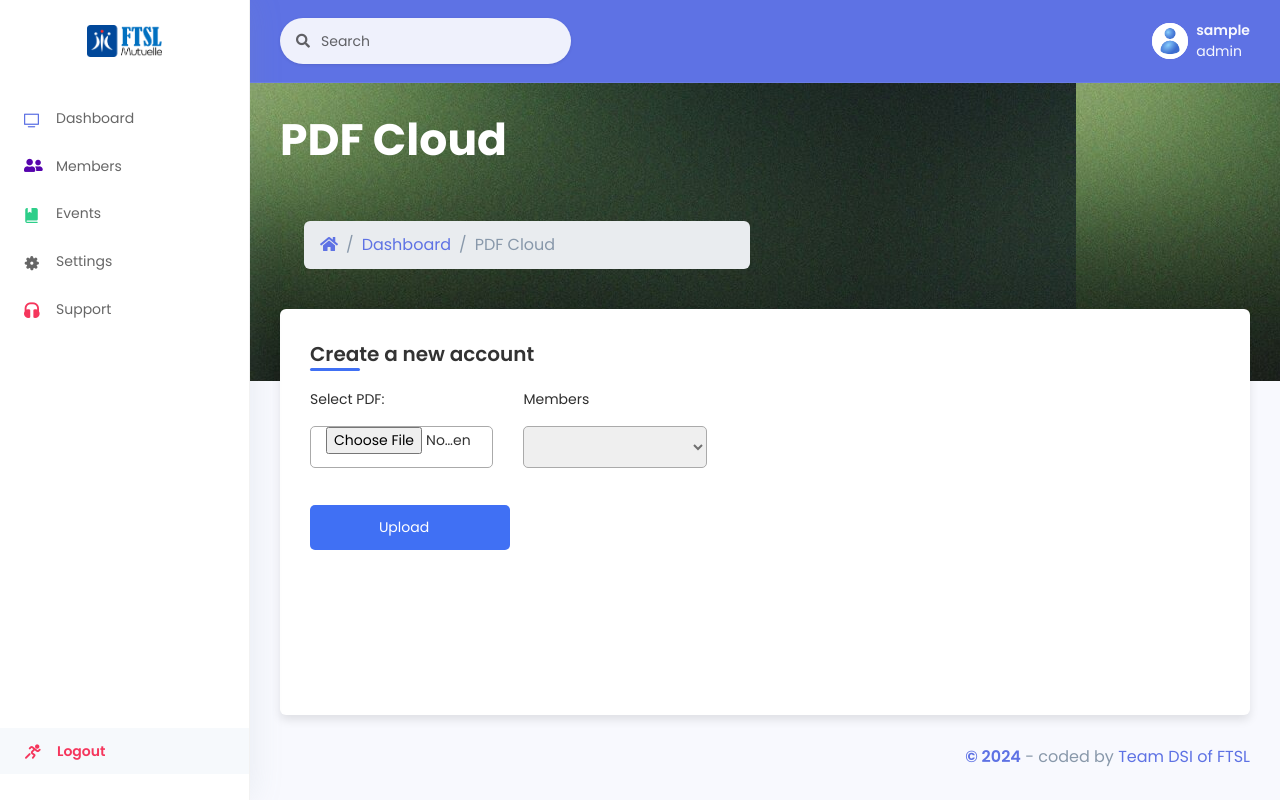
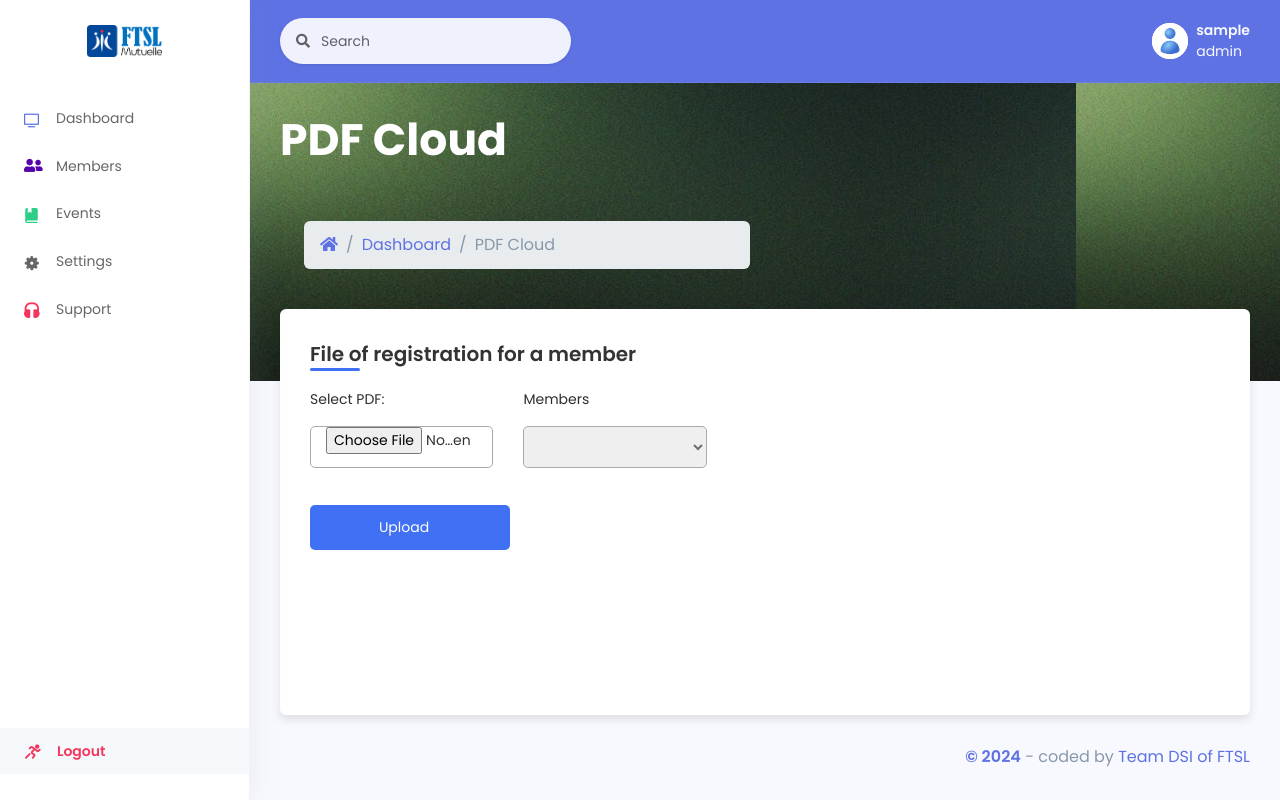
Before and after one commit to Wilson635/argon-dashboard-flask, a Flask app: page /upload_pdf in a window 1280 px wide. Run offline with Flask 2, Linux system fonts and the light colour scheme; the visitor is signed in with stand-in values (Sample User, id 1); data comes from the database, SQL or seed files in the repository; lists and menus that the app fills with data are empty; some libraries are stand-ins or nearby versions.

Commit message:
updates files and add declaration model, modify datasource in config.py, add query to push data on database

```diff
--- a/apps/authentication/models.py
+++ b/apps/authentication/models.py
@@ -150,15 +150,27 @@ class Declaration(db.Model):
     user_id = db.Column(db.String(36), db.ForeignKey('Users.id'), nullable=False)
     member_id = db.Column(db.String(36), db.ForeignKey('Members.idMember'), nullable=False)
     declaration_type = db.Column(db.String(20), nullable=False)
-    file_name = db.Column(db.String(255), nullable=True)
-    declaration_text = db.Column(db.Text, nullable=False)  # Exemple de champ pour le texte de la déclaration
+    declaration_text = db.Column(db.Text)
     timestamp = db.Column(db.DateTime, default=datetime.utcnow)
 
     user = db.relationship('Users', backref=db.backref('declarations', lazy=True))
     member = db.relationship('Members', backref=db.backref('declarations', lazy=True))
+    files = db.relationship('DeclarationFile', backref='declaration', lazy=True)
 
     def __repr__(self):
         return f'<Declaration {self.id}>'
+
+
+class DeclarationFile(db.Model):
+    __tablename__ = 'DeclarationFiles'
+
+    id = db.Column(db.String(36), primary_key=True, default=lambda: str(uuid.uuid4()))
+    declaration_id = db.Column(db.String(36), db.ForeignKey('Declarations.id'), nullable=False)
+    file_name = db.Column(db.String(255), nullable=False)
+    file_data = db.Column(db.LargeBinary)
+
+    def __repr__(self):
+        return f'<DeclarationFile {self.id}>'
 
 
 @login_manager.user_loader
--- a/apps/home/routes.py
+++ b/apps/home/routes.py
@@ -11,7 +11,7 @@ import io
 
 from apps import db
 from apps.authentication.models import Users, Members, Children, Parents, Partners, EmergencyContact, PDFFile, \
-    Declaration
+    Declaration, DeclarationFile
 from apps.home import blueprint
 
 
@@ -131,7 +131,12 @@ def upload_pdf():
             new_file = PDFFile(filename=file.filename, data=file.read(), member_id=member_id)
             db.session.add(new_file)
             db.session.commit()
-            return 'File uploaded successfully!'
+            return notify(
+                BodyText='File uploaded successfully',
+                AppName='Mutuelle FTSL',
+                TitleText='Error',
+                ImagePath="/static/assets/img/brand/favicon.jpg"
+            )
     # If the request method is GET, retrieve all members from the database and render the 'home/upload_pdf.html' template
     members = Members.query.all()
     return render_template('home/upload_pdf.html', members=members, segment='upload_pdf')
@@ -453,79 +458,103 @@ def add_member():
 @login_required
 def add_declaration():
     """
-    This function handles the POST request for creating a new declaration.
-    It retrieves the necessary data from the request form and files,
-    finds the user and member based on the provided name and first name,
-    creates a new declaration, and notifies the user of the result.
+    Handles the creation of a new declaration, including uploading and storing multiple files.
+
+    This function receives a POST request with a recipient name, declaration type, and multiple files.
+    It searches for the user and member based on the recipient name, creates a new declaration,
+    and associates it with the user and member. It then processes each file and stores it in the database.
+    Finally, it notifies the user of the successful addition of the declaration and renders the events page.
 
     Returns:
-        If the request method is POST, it redirects to the 'events' page.
-        Otherwise, it renders the 'new-delcl.html' template.
+        The rendered events page if the request method is GET, otherwise the rendered new-delcl.html page.
     """
+    segment = get_segment(request)
+
     if request.method == 'POST':
-        # Retrieve the recipient name from the request form
+        # Extract recipient name, declaration type, and files from the request
         recipient_name = request.form.get('recipient-name')
-        # user_first_name, user_last_name = recipient_name.split()[:2]
-        # member_first_name, member_name = recipient_name.split()[-2:]
-        # user_first_name, _, user_last_name = recipient_name.partition(' ')
-        # member_name, _, member_first_name = recipient_name.rpartition(' ')
+        declaration_type = request.form.get('type-name')
+        files = request.files.getlist('join-name')
+
+        # Split recipient name into first and last name
         if recipient_name is not None:
-            user_first_name, _, user_last_name = recipient_name.partition(' ')
-            member_name, _, member_first_name = recipient_name.rpartition(' ')
+            names = recipient_name.split()
+            user_first_name = names[0]
+            member_first_name = names[0]
+            user_last_name = names[1]
+            member_name = names[1]
         else:
-            # Handle the case when recipient_name is None
-            # You can raise an exception or handle it in some other way
             raise ValueError("recipient_name is None")
 
-        # Retrieve the declaration type and file name from the request form and files
-        declaration_type = request.form.get('type-name')
-        file_name = request.files['join-name'].filename if 'join-name' in request.files else None
+        # Find user and member based on names
+        user = Users.query.filter_by(firstName=user_first_name, lastName=user_last_name).first()
+        member = Members.query.filter_by(name=member_name, firstName=member_first_name).first()
 
-        # Find the user based on the first name and last name
-        user = Users.query.filter_by(firstName=user_first_name, lastName=user_last_name).first()
+        # If user or member not found, notify and return
         if not user:
-            # Notify the user if the user is not found
-            notify(
-                BodyText='Utilisateur non trouvé',
-                AppName='Mutuelle FTSL',
-                TitleText='Erreur',
-                ImagePath="/static/assets/img/brand/favicon.jpg"
-            )
+            notify_error('Utilisateur non trouvé')
+            return render_template('home/guest/modals/new-delcl.html')
+        if not member:
+            notify_error('Membre non trouvé')
             return render_template('home/guest/modals/new-delcl.html')
 
-        # Find the member based on the name and first name
-        member = Members.query.filter_by(name=member_name, firstName=member_first_name).first()
-        if not member:
-            # Notify the user if the member is not found
-            notify(
-                BodyText='Membre non trouvé',
-                AppName='Mutuelle FTSL',
-                TitleText='Erreur',
-                ImagePath="/static/assets/img/brand/favicon.jpg"
-            )
-            return render_template('home/guest/modals/new-delcl.html')
-
-        # Create a new declaration
+        # Create a new declaration and associate it with the user and member
         declaration = Declaration(
             user_id=user.id,
             member_id=member.idMember,
-            declaration_type=declaration_type,
-            file_name=file_name
+            declaration_type=declaration_type
         )
         db.session.add(declaration)
         db.session.commit()
 
-        # Notify the user of the successful declaration
-        notify(
-            BodyText='Déclaration ajoutée avec succès !',
-            AppName='Mutuelle FTSL',
-            TitleText='Succès',
-            ImagePath="/static/assets/img/brand/favicon.jpg"
-        )
+        # Process each file and store it in the database
+        for file in files:
+            if file and file.filename.endswith('.pdf'):
+                declaration_file = DeclarationFile(
+                    declaration_id=declaration.id,
+                    file_name=file.filename,
+                    file_data=file.read()
+                )
+                db.session.add(declaration_file)
 
-        return render_template('home/guest/modals/new-delcl.html')
+        db.session.commit()
 
-    return render_template('home/guest/modals/new-delcl.html')
+        # Notify user of successful addition
+        notify_success('Déclaration ajoutée avec succès !')
+
+        return render_template('home/events.html', segment=segment)
+
+    return render_template('home/events.html', segment=segment)
+
+
+def notify_error(message):
+    """
+    Notifies the user of an error with a given message.
+
+    Args:
+        message (str): The error message to display.
+    """
+    notify(
+        BodyText=message,
+        AppName='Mutuelle FTSL',
+        TitleText='Erreur',
+        ImagePath="/static/assets/img/brand/favicon.jpg"
+    )
+
+
+def notify_success(message):
+    """
+    Notifies the user of a successful action with a given message.
+
+    Args:
+        message (str): The success message to display.
+    """
+    notify(
+        BodyText=message,
+        AppName='Mutuelle FTSL',
+        TitleText='Succès',
+        ImagePath="/static/assets/img/brand/favicon.jpg"
+    )
 
 
 # Helper - Extract the current page name from the request
--- a/apps/templates/home/events.html
+++ b/apps/templates/home/events.html
@@ -9,7 +9,7 @@
         <div class="container-fluid">
             <div class="header-body">
                 <div class="row align-items-center py-4">
-                    <div class="col-lg-6 col-7 d-flex flex-lg-column">
+                    <div class="col-lg-6 col-7 d-flex flex-lg-column flex-sm-column flex-md-column">
                         <h1 class="display-2 text-[150px] font-weight-800 text-white d-inline-block mb-1">Welcome 👋</h1>
                         <p class="text-white-50 mb-5">
                             Start the day with managing new events
--- a/apps/templates/home/upload_pdf.html
+++ b/apps/templates/home/upload_pdf.html
@@ -211,7 +211,7 @@
     <div class="container-fluid mt--6">
 
         <div class="container">
-            <header>Create a new account</header>
+            <header>File of registration for a member</header>
             {% if msg %}
                 <span class="text-danger">{{ msg | safe }}</span>
 
```
Also changed, not shown: apps/templates/home/guest/modals/new-delcl.html (+4 -4 lines).
